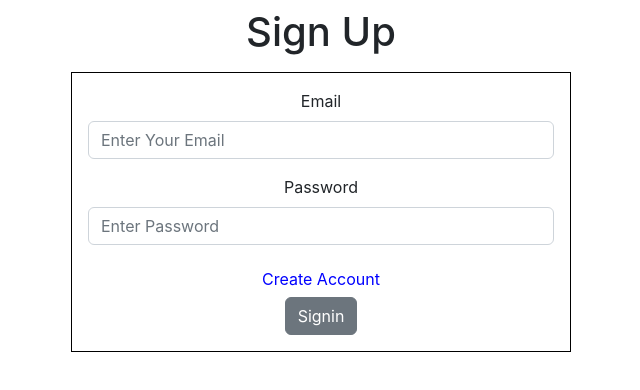
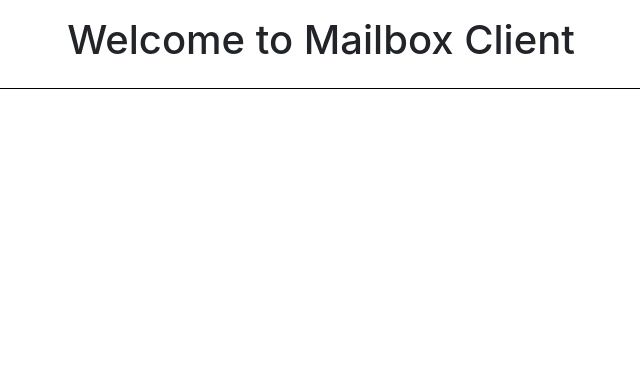
Before and after one commit to sushantshirsekar/mail-box-client, a React (Create React App) app: page /welcome in a window 1280 px wide. Shown: the top 390 px of the page, without its empty margins (319-959 px from the left). Built offline with nearby package versions, Linux system fonts and the light colour scheme.

Commit message:
added react router

```diff
--- a/src/App.js
+++ b/src/App.js
@@ -1,10 +1,15 @@
+import { Route, Routes } from "react-router-dom";
 import "./App.css";
-import SignUp from "./components/SignUp";
+import SignUp from "./routes/SignUp";
+import Welcome from "./routes/Welcome";
 
 const App = () => {
   return (
     <>
-      <SignUp />
+      <Routes>
+        <Route path="/" element={<SignUp />} />
+        <Route path="/welcome" element={<Welcome />} />
+      </Routes>
     </>
   );
 };
--- a/src/index.js
+++ b/src/index.js
@@ -1,13 +1,16 @@
-import React from 'react';
-import ReactDOM from 'react-dom/client';
+import React from "react";
+import ReactDOM from "react-dom/client";
 import "../node_modules/react-bootstrap/dist/react-bootstrap";
 import "../node_modules/bootstrap/dist/css/bootstrap.css";
-import './index.css';
-import App from './App';
+import "./index.css";
+import App from "./App";
+import { BrowserRouter } from "react-router-dom";
 
-const root = ReactDOM.createRoot(document.getElementById('root'));
+const root = ReactDOM.createRoot(document.getElementById("root"));
 root.render(
   <React.StrictMode>
-    <App />
+    <BrowserRouter>
+      <App />
+    </BrowserRouter>
   </React.StrictMode>
 );
--- a/src/components/SignUp.js
+++ b/src/routes/SignUp.js
@@ -1,11 +1,13 @@
 import { useRef, useState } from "react";
 import { Button, Form } from "react-bootstrap";
+import { useNavigate } from "react-router-dom";
 
 const SignUp = () => {
   const emailRef = useRef("");
   const passwordRef = useRef("");
   const confirmPasswordRef = useRef("");
   const [login, showlogin] = useState(true);
+  const nav = useNavigate();
 
   const switchStatus = () => {
     showlogin((prev) => !prev);
@@ -68,6 +70,7 @@ const SignUp = () => {
         .then((data) => {
           console.log(data);
           console.log("Logged in successfully!");
+          nav("/welcome");
         })
         .catch((err) => alert(err));
     } else if (!login) {
@@ -105,6 +108,9 @@ const SignUp = () => {
             "User Registered Successfully please login with the same details"
           );
           switchStatus();
+          emailRef.current.value = "";
+          passwordRef.current.value = "";
+          confirmPasswordRef.current.value = "";
         })
         .catch((err) => alert(err));
     }
--- /dev/null
+++ b/src/routes/Welcome.js
@@ -0,0 +1,8 @@
+const Welcome = () => {
+return <div>
+    <div style={{borderBottom: "1px solid black"}}>
+        <h1 className="text-center p-3">Welcome to Mailbox Client</h1>
+    </div>
+</div>
+}
+export default Welcome;
```
